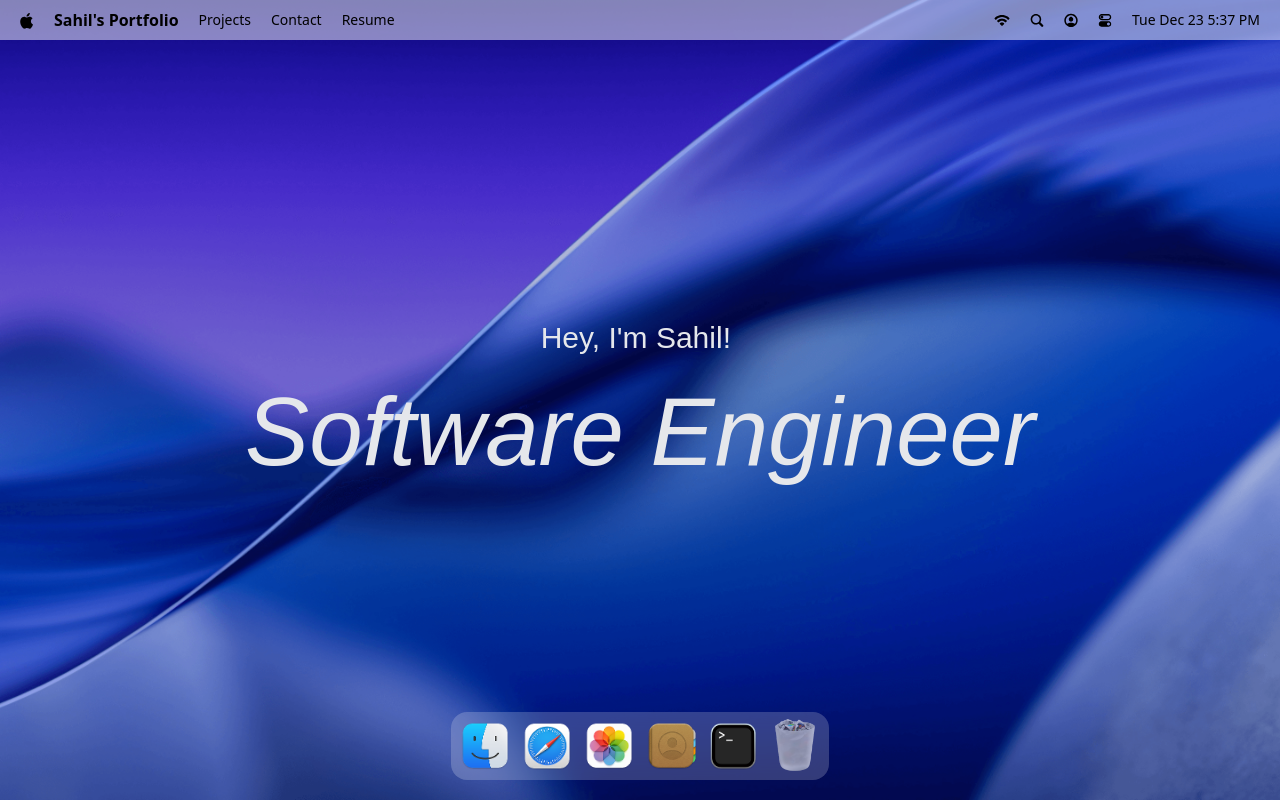
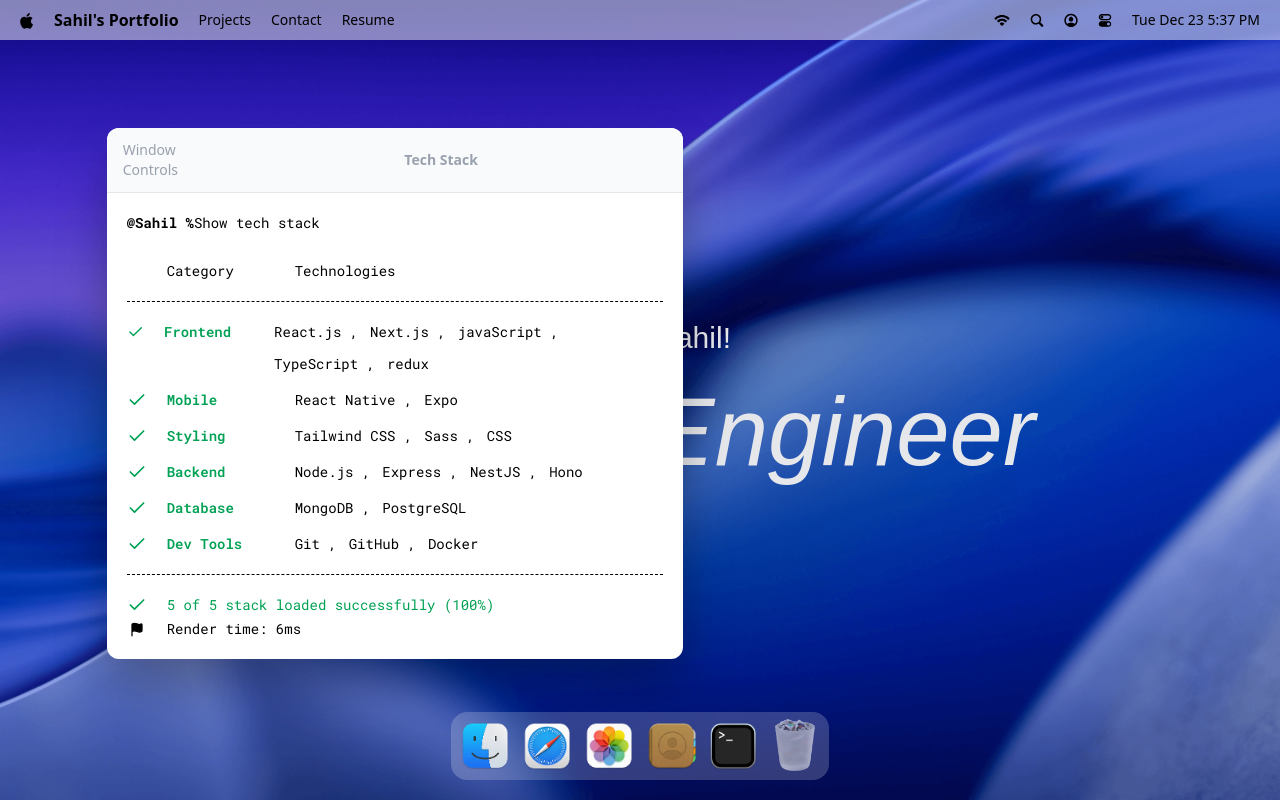
Before and after one commit to AsifAhmedSahil/new-project-react, a React (Vite) app: page / in a window 1280 px wide. Both pictures are taken after a click on the button 733 px from the left and 746 px from the top of the page. Built offline with nearby package versions, Linux system fonts and the light colour scheme; a web font is replaced by a local one.

Commit message:
wrapper component for all terminal with GSAP animation:

```diff
--- a/src/App.jsx
+++ b/src/App.jsx
@@ -1,5 +1,11 @@
-import React from 'react'
+
+import gsap from 'gsap'
+import { Draggable } from 'gsap/draggable'
 import {Dock, Navbar,Welcome} from '#components'
+import { Terminal } from '#windows'
+
+gsap.registerPlugin(Draggable)
+
 
 
 const App = () => {
@@ -8,6 +14,8 @@
       <Navbar/>
       <Welcome/>
       <Dock/>
+
+      <Terminal/>
     </main>
   )
 }
--- a/src/components/Dock.jsx
+++ b/src/components/Dock.jsx
@@ -6,7 +6,7 @@
 import { Tooltip } from "react-tooltip";
 
 const Dock = () => {
-  const {openWindow,closeWindow,focusWindow,windows} = useWindowStore()
+  const {openWindow,closeWindow,windows} = useWindowStore()
   const dockRef = useRef(null);
 
   useGSAP(() => {
--- a/src/constants/index.js
+++ b/src/constants/index.js
@@ -102,7 +102,7 @@
 const techStack = [
   {
     category: "Frontend",
-    items: ["React.js", "Next.js", "TypeScript"],
+    items: ["React.js", "Next.js", "javaScript", "TypeScript","redux"],
   },
   {
     category: "Mobile",
--- /dev/null
+++ b/src/hoc/WindowWrapper.jsx
@@ -0,0 +1,56 @@
+import useWindowStore from "#store/window";
+import { useGSAP } from "@gsap/react";
+import gsap from "gsap";
+import { Draggable } from "gsap/draggable";
+import { useLayoutEffect, useRef } from "react";
+
+const WindowWrapper = (Component, windowKey) => {
+  const Wrapped = (props) => {
+    const { focusWindow, windows } = useWindowStore();
+    const { isOpen, zIndex } = windows[windowKey];
+
+    const ref = useRef(null);
+
+    useGSAP(() => {
+      const el = ref.current;
+      if (!el || !isOpen) return;
+
+      el.style.display = "block";
+
+      gsap.fromTo(
+        el,
+        { scale: 0.8, opacity: 0, y: 40 },
+        { scale: 1, opacity: 1, y: 0, duration: 0.4, ease: "power3.out" }
+      );
+    }, [isOpen]);
+
+    useGSAP(() => {
+      const el = ref.current;
+      if (!el) return;
+      const [instance] = Draggable.create(el, {
+        onPress: () => focusWindow(windowKey),
+      });
+
+      return () => instance.kill();
+    }, []);
+
+    useLayoutEffect(() => {
+      const el = ref.current;
+      if (!el) return;
+      el.style.display = isOpen ? "block" : "none";
+    }, [isOpen]);
+
+    return (
+      <section id={windowKey} ref={ref} style={{ zIndex }} className="absolute">
+        <Component {...props} />
+      </section>
+    );
+  };
+
+  Wrapped.displayName = `windowWrapper(${
+    Component.displayName || Component.name || "Component"
+  })`;
+  return Wrapped;
+};
+
+export default WindowWrapper;
--- /dev/null
+++ b/src/windows/Terminal.jsx
@@ -0,0 +1,62 @@
+import { techStack } from "#constants";
+import WindowWrapper from "#hoc/WindowWrapper";
+import { Check, Flag } from "lucide-react";
+import React from "react";
+
+const Terminal = () => {
+  return (
+    <>
+      <div id="window-header">
+        <p>Window Controls</p>
+        <h2>Tech Stack</h2>
+      </div>
+
+      <div className="techstack">
+        <p>
+          <span className="font-bold">@Sahil %</span>
+          Show tech stack
+        </p>
+
+        <div className="label">
+          <p className="w-32">Category</p>
+          <p>Technologies</p>
+        </div>
+
+        <ul className="content space-y-4">
+          {techStack.map(({ category, items }) => (
+            <li className="flex " key={category}>
+              {/* Category header */}
+
+              <Check className="check" size={20} />
+              <h3 className="font-semibold ">{category}</h3>
+
+              {/* Items list */}
+              <ul className="flex flex-wrap">
+                {items.map((item, i) => (
+                  <li key={i}>
+                    {item} {i < items.length - 1 ? "," : ""}
+                  </li>
+                ))}
+              </ul>
+            </li>
+          ))}
+        </ul>
+
+        <div className="footnote">
+          <p>
+            <Check size={20} /> 5 of 5 stack loaded successfully (100%)
+          </p>
+
+          <p className="text-black">
+            <Flag size={15} fill="black" />
+            Render time: 6ms
+          </p>
+        </div>
+      </div>
+    </>
+  );
+};
+
+const TerminalWindow = WindowWrapper(Terminal, "terminal");
+
+export default TerminalWindow;
--- /dev/null
+++ b/src/windows/index.js
@@ -0,0 +1,3 @@
+import Terminal from "./Terminal"
+
+export {Terminal}
```
Also changed, not shown: 1 other file (tests, documents, lock files or other folders).
